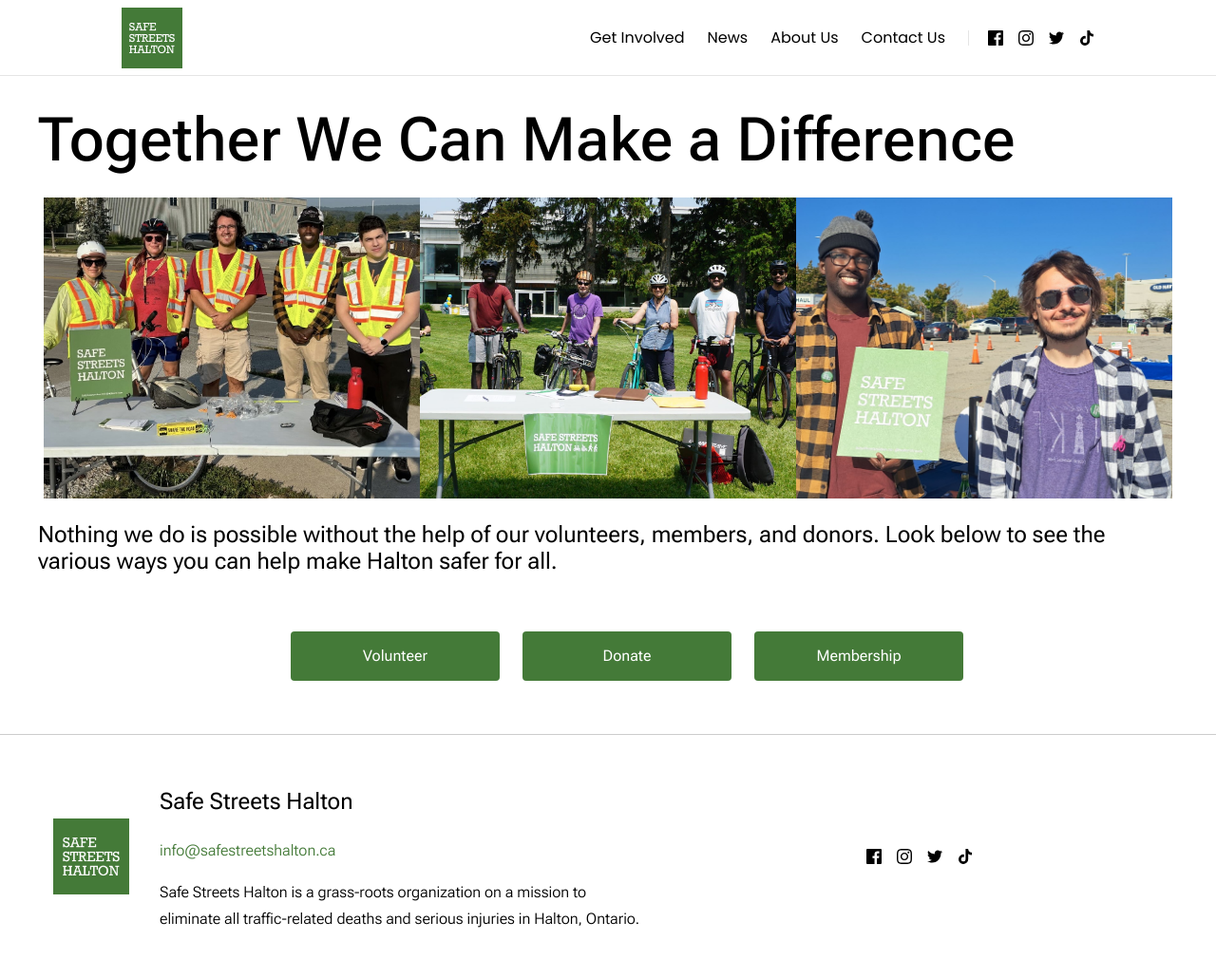
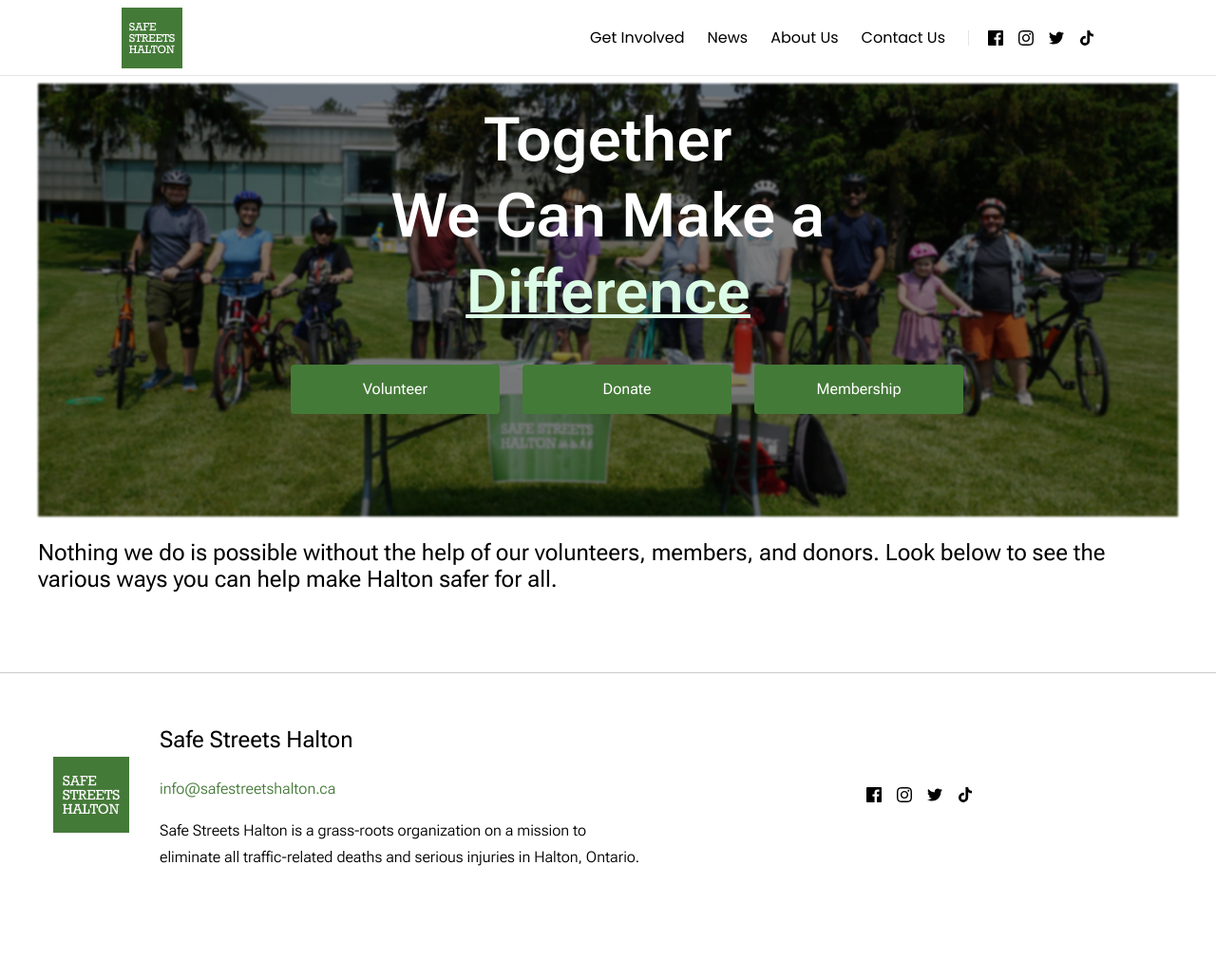
Before and after one commit to Safe-Streets-Halton/safe-streets-halton.github.io, a Jekyll site: the page built from get-involved.html, in a window 1280 px wide. Shown: the whole page at 95% size. Built offline with Jekyll 4.4.1, drawn with Linux system fonts in a browser that asks for light colours; after the commit the page ends 965 px from its top, so only the background shows below that.

Commit message:
implemented layout change

```diff
--- a/_sass/theme.scss
+++ b/_sass/theme.scss
@@ -1,38 +1,4 @@
 @import 'variables.scss';
-
-h1, .displayLarge {
-    font-family: 'Roboto Flex';
-    font-style: normal;
-    font-weight: 500;
-    font-size: 64px;
-    line-height: 80px;
-    color: #000000;
-}
-h1 {
-    margin-bottom: 20px;
-    margin-top: 20px;
-}
-
-h2, .displayMedium {
-    font-family: 'Roboto Flex';
-    font-style: normal;
-    font-weight: 500;
-    font-size: 45px;
-    line-height: 53px;
-    color: #000000;
-}
-h2 {
-    margin-bottom: 10px;;
-}
-
-h3, .displaySmall {
-    font-family: 'Roboto Flex';
-    font-style: normal;
-    font-weight: 500;
-    font-size: 20px;
-    line-height: 23px;
-    color: #000000;
-}
 
 .emphasis {
     text-decoration: underline;
--- a/assets/style.css
+++ b/assets/style.css
@@ -575,20 +575,14 @@
   .table {
     display: table;
   }
-  .w-fit {
-    width: fit-content;
-  }
-  .w-full {
-    width: 100%;
+  .h-auto {
+    height: auto;
   }
   .max-w-3xl {
     max-width: var(--container-3xl);
   }
   .min-w-55 {
     min-width: calc(var(--spacing) * 55);
-  }
-  .min-w-56 {
-    min-width: calc(var(--spacing) * 56);
   }
   .flex-grow {
     flex-grow: 1;
@@ -623,9 +617,6 @@
   .items-center {
     align-items: center;
   }
-  .justify-between {
-    justify-content: space-between;
-  }
   .justify-center {
     justify-content: center;
   }
@@ -644,9 +635,6 @@
   .gap-6 {
     gap: calc(var(--spacing) * 6);
   }
-  .gap-55 {
-    gap: calc(var(--spacing) * 55);
-  }
   .rounded-md {
     border-radius: var(--radius-md);
   }
@@ -657,14 +645,28 @@
     border-style: var(--tw-border-style);
     border-width: 1px;
   }
+  .border-b-2 {
+    border-bottom-style: var(--tw-border-style);
+    border-bottom-width: 2px;
+  }
+  .border-b-3 {
+    border-bottom-style: var(--tw-border-style);
+    border-bottom-width: 3px;
+  }
+  .border-b-emerald-200 {
+    border-bottom-color: var(--color-emerald-200);
+  }
   .bg-colorPrimary {
     background-color: var(--color-colorPrimary);
   }
+  .fill-neutral-400 {
+    fill: var(--color-neutral-400);
+  }
+  .object-cover {
+    object-fit: cover;
+  }
   .p-2 {
     padding: calc(var(--spacing) * 2);
-  }
-  .p-3 {
-    padding: calc(var(--spacing) * 3);
   }
   .px-6 {
     padding-inline: calc(var(--spacing) * 6);
@@ -683,22 +685,70 @@
     --tw-leading: calc(var(--spacing) * 6);
     line-height: calc(var(--spacing) * 6);
   }
+  .font-bold {
+    --tw-font-weight: var(--font-weight-bold);
+    font-weight: var(--font-weight-bold);
+  }
   .font-light {
     --tw-font-weight: var(--font-weight-light);
     font-weight: var(--font-weight-light);
+  }
+  .font-medium {
+    --tw-font-weight: var(--font-weight-medium);
+    font-weight: var(--font-weight-medium);
   }
   .font-normal {
     --tw-font-weight: var(--font-weight-normal);
     font-weight: var(--font-weight-normal);
   }
+  .font-semibold {
+    --tw-font-weight: var(--font-weight-semibold);
+    font-weight: var(--font-weight-semibold);
+  }
   .text-wrap {
     text-wrap: wrap;
+  }
+  .text-colorPrimary {
+    color: var(--color-colorPrimary);
+  }
+  .text-emerald-200 {
+    color: var(--color-emerald-200);
+  }
+  .text-emerald-600 {
+    color: var(--color-emerald-600);
+  }
+  .text-green-100 {
+    color: var(--color-green-100);
+  }
+  .text-green-200 {
+    color: var(--color-green-200);
+  }
+  .text-green-300 {
+    color: var(--color-green-300);
+  }
+  .text-green-600 {
+    color: var(--color-green-600);
   }
   .text-white {
     color: var(--color-white);
   }
   .underline {
     text-decoration-line: underline;
+  }
+  .decoration-emerald-200 {
+    text-decoration-color: var(--color-emerald-200);
+  }
+  .decoration-green-100 {
+    text-decoration-color: var(--color-green-100);
+  }
+  .decoration-green-200 {
+    text-decoration-color: var(--color-green-200);
+  }
+  .decoration-2 {
+    text-decoration-thickness: 2px;
+  }
+  .decoration-4 {
+    text-decoration-thickness: 4px;
   }
   .outline {
     outline-style: var(--tw-outline-style);
@@ -708,15 +758,45 @@
     --tw-blur: blur(8px);
     filter: var(--tw-blur,) var(--tw-brightness,) var(--tw-contrast,) var(--tw-grayscale,) var(--tw-hue-rotate,) var(--tw-invert,) var(--tw-saturate,) var(--tw-sepia,) var(--tw-drop-shadow,);
   }
+  .blur-\[0\] {
+    --tw-blur: blur(0);
+    filter: var(--tw-blur,) var(--tw-brightness,) var(--tw-contrast,) var(--tw-grayscale,) var(--tw-hue-rotate,) var(--tw-invert,) var(--tw-saturate,) var(--tw-sepia,) var(--tw-drop-shadow,);
+  }
+  .blur-\[1px\] {
+    --tw-blur: blur(1px);
+    filter: var(--tw-blur,) var(--tw-brightness,) var(--tw-contrast,) var(--tw-grayscale,) var(--tw-hue-rotate,) var(--tw-invert,) var(--tw-saturate,) var(--tw-sepia,) var(--tw-drop-shadow,);
+  }
+  .blur-\[2px\] {
+    --tw-blur: blur(2px);
+    filter: var(--tw-blur,) var(--tw-brightness,) var(--tw-contrast,) var(--tw-grayscale,) var(--tw-hue-rotate,) var(--tw-invert,) var(--tw-saturate,) var(--tw-sepia,) var(--tw-drop-shadow,);
+  }
+  .blur-xs {
+    --tw-blur: blur(var(--blur-xs));
+    filter: var(--tw-blur,) var(--tw-brightness,) var(--tw-contrast,) var(--tw-grayscale,) var(--tw-hue-rotate,) var(--tw-invert,) var(--tw-saturate,) var(--tw-sepia,) var(--tw-drop-shadow,);
+  }
+  .brightness-20 {
+    --tw-brightness: brightness(20%);
+    filter: var(--tw-blur,) var(--tw-brightness,) var(--tw-contrast,) var(--tw-grayscale,) var(--tw-hue-rotate,) var(--tw-invert,) var(--tw-saturate,) var(--tw-sepia,) var(--tw-drop-shadow,);
+  }
+  .brightness-40 {
+    --tw-brightness: brightness(40%);
+    filter: var(--tw-blur,) var(--tw-brightness,) var(--tw-contrast,) var(--tw-grayscale,) var(--tw-hue-rotate,) var(--tw-invert,) var(--tw-saturate,) var(--tw-sepia,) var(--tw-drop-shadow,);
+  }
+  .brightness-50 {
+    --tw-brightness: brightness(50%);
+    filter: var(--tw-blur,) var(--tw-brightness,) var(--tw-contrast,) var(--tw-grayscale,) var(--tw-hue-rotate,) var(--tw-invert,) var(--tw-saturate,) var(--tw-sepia,) var(--tw-drop-shadow,);
+  }
   .filter {
     filter: var(--tw-blur,) var(--tw-brightness,) var(--tw-contrast,) var(--tw-grayscale,) var(--tw-hue-rotate,) var(--tw-invert,) var(--tw-saturate,) var(--tw-sepia,) var(--tw-drop-shadow,);
+  }
+  .backdrop-blur-sm {
+    --tw-backdrop-blur: blur(var(--blur-sm));
+    -webkit-backdrop-filter: var(--tw-backdrop-blur,) var(--tw-backdrop-brightness,) var(--tw-backdrop-contrast,) var(--tw-backdrop-grayscale,) var(--tw-backdrop-hue-rotate,) var(--tw-backdrop-invert,) var(--tw-backdrop-opacity,) var(--tw-backdrop-saturate,) var(--tw-backdrop-sepia,);
+    backdrop-filter: var(--tw-backdrop-blur,) var(--tw-backdrop-brightness,) var(--tw-backdrop-contrast,) var(--tw-backdrop-grayscale,) var(--tw-backdrop-hue-rotate,) var(--tw-backdrop-invert,) var(--tw-backdrop-opacity,) var(--tw-backdrop-saturate,) var(--tw-backdrop-sepia,);
   }
   .backdrop-filter {
     -webkit-backdrop-filter: var(--tw-backdrop-blur,) var(--tw-backdrop-brightness,) var(--tw-backdrop-contrast,) var(--tw-backdrop-grayscale,) var(--tw-backdrop-hue-rotate,) var(--tw-backdrop-invert,) var(--tw-backdrop-opacity,) var(--tw-backdrop-saturate,) var(--tw-backdrop-sepia,);
     backdrop-filter: var(--tw-backdrop-blur,) var(--tw-backdrop-brightness,) var(--tw-backdrop-contrast,) var(--tw-backdrop-grayscale,) var(--tw-backdrop-hue-rotate,) var(--tw-backdrop-invert,) var(--tw-backdrop-opacity,) var(--tw-backdrop-saturate,) var(--tw-backdrop-sepia,);
-  }
-  .\[q\:�\] {
-    q: �;
   }
   .hover\:underline {
     &:hover {
@@ -762,6 +842,37 @@
   }
   a {
     color: var(--color-colorPrimary);
+  }
+  h1, .displayLarge {
+    font-family: 'Roboto Flex';
+    font-style: normal;
+    font-weight: 500;
+    font-size: 64px;
+    line-height: 80px;
+    color: #000000;
+  }
+  h1 {
+    margin-bottom: 20px;
+    margin-top: 20px;
+  }
+  h2, .displayMedium {
+    font-family: 'Roboto Flex';
+    font-style: normal;
+    font-weight: 500;
+    font-size: 45px;
+    line-height: 53px;
+    color: #000000;
+  }
+  h2 {
+    margin-bottom: 10px;
+  }
+  h3, .displaySmall {
+    font-family: 'Roboto Flex';
+    font-style: normal;
+    font-weight: 500;
+    font-size: 20px;
+    line-height: 23px;
+    color: #000000;
   }
 }
 @keyframes spin {
--- a/get-involved.html
+++ b/get-involved.html
@@ -9,11 +9,21 @@ redirect_from:
 
 <div class="get-involved">
     <section>
-        <h1>Together We Can Make a Difference</h1>
-        <div style="display: flex; flex-direction: row; justify-content: center; flex-wrap: nowrap;">
-            <img style="max-width: 33%; height: auto; object-fit: cover;" src="/assets/palladium-way-group-photo.jpg" alt="people in high-visibility vests at a table with a Safe Streets Halton sign on it" />
-            <img style="max-width: 33%; height: auto; object-fit: cover;" src="/assets/beach-bike-ride-photo.JPG" alt="people with bicycles smiling, getting ready for a group ride"/>
-            <img style="max-width: 33%; height: auto; object-fit: cover;" src="/assets/bgreen_take-action-day-2024.jpg" alt="two people smiling at the camera, with on holding a Safe Streets Halton sign"/>
+        <div class="flex flex-row justify-center nowrap">
+            <img class="h-auto object-cover brightness-50 blur-[1px]" src="/assets/beach-bike-ride-photo.JPG" alt="people with bicycles smiling, getting ready for a group ride"/>
+            <div class="absolute">
+                <h1 class="text-white font-semibold text-center">
+                    Together <br/> We Can Make a <br/>
+                    <span class="decoration-4 decoration-green-100 text-green-100 underline">Difference</span>
+                </h1>
+                <nav class="flex flex-row justify-center">
+                    <ul class="justify-center content-center preflight max-w-3xl flex flex-row flex-wrap gap-6 list-none" role="navigation">
+                        <li><a class="text-white block rounded-sm bg-colorPrimary py-3 px-6 min-w-55 text-center font-normal" href="/get-involved/volunteer">Volunteer</a></li>
+                        <li><a class="text-white block rounded-sm bg-colorPrimary py-3 px-6 min-w-55 text-center font-normal" href="/get-involved/donate">Donate</a></li>
+                        <li><a class="text-white block rounded-sm bg-colorPrimary py-3 px-6 min-w-55 text-center font-normal" href="/get-involved/membership">Membership</a></li>
+                    </ul>
+                </nav>
+            </div>
         </div>
         <p class="emphasis-block">
             Nothing we do is possible without the help of our volunteers, members, and donors. Look
@@ -21,12 +31,6 @@ redirect_from:
         </p>
     </section>
     <section>
-        <nav class="flex flex-row justify-center">
-            <ul class="justify-center content-center preflight max-w-3xl flex flex-row flex-wrap gap-6 list-none" role="navigation">
-                <li><a class="text-white block rounded-sm bg-colorPrimary py-3 px-6 min-w-55 text-center font-normal" href="/get-involved/volunteer">Volunteer</a></li>
-                <li><a class="text-white block rounded-sm bg-colorPrimary py-3 px-6 min-w-55 text-center font-normal" href="/get-involved/donate">Donate</a></li>
-                <li><a class="text-white block rounded-sm bg-colorPrimary py-3 px-6 min-w-55 text-center font-normal" href="/get-involved/membership">Membership</a></li>
-            </ul>
-        </nav>
+
     </section>
 </div>
```
Also changed, not shown: _sass/input.css (+35 -0 lines).
